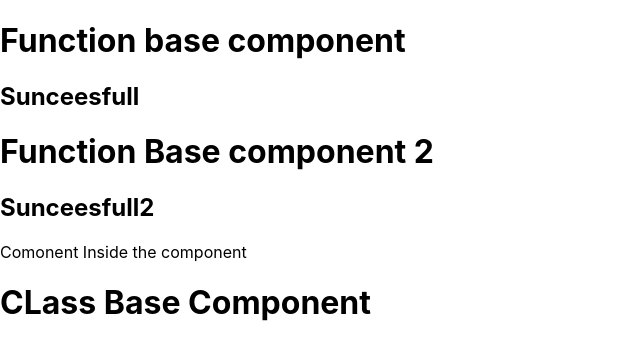
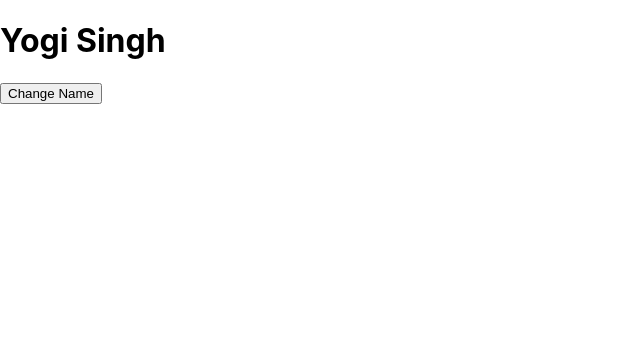
Before and after one commit to theyogender/Reactjs, a React (Create React App) app in the folder reactjs/: page / in a window 1280 px wide. Shown: the top 360 px of the page, without its empty margins (0-640 px from the left). Built offline with nearby package versions, Linux system fonts and the light colour scheme.

Commit message:
State and Props

```diff
--- a/reactjs/src/App.js
+++ b/reactjs/src/App.js
@@ -3,13 +3,22 @@ import './App.css';
 // import Fcompo from './Components/Fcomp';
 import {Fcompo} from './Components/Fcomp';
 import ClassBcompo from './Components/ClassBcompo';
+import State from './Components/Alert';
+import Prop from './Components/Prop';
+import { useState } from 'react';
 
 function App() {
+
+  const [n,u]=useState('Yogi Singh')
+
   return (
    <div>
-    <Fcomponent/>
-    <Fcompo/>
-    <ClassBcompo/>
+    {/* <Fcomponent/> */}
+    {/* <Fcompo/> */}
+    {/* <ClassBcompo/> */}
+    {/* <State/> */}
+    <Prop  name={n}/>
+    <button onClick={()=>{u('Yogender Kumar Singh')}}>Change Name</button>
    </div>
   );
 }
@@ -26,3 +35,6 @@ function Fcomponent(){    //Function Base component
 }
 
 export default App;
+
+//eval "$(ssh-agent -s)"
+//ssh-add -l
--- /dev/null
+++ b/reactjs/src/Components/Alert.js
@@ -0,0 +1,45 @@
+import { useState } from "react"
+
+function Alert(){
+
+    let data="Jai"
+
+    function AL(){
+        data="change"
+        alert(data)
+        //m=()=>{alert()}
+    }
+
+    return(
+        <div>
+            <h3>{data}</h3>
+            <button onClick={AL}> Clickme</button>
+        </div>
+    )
+}
+
+//if we use AL()in onCLick={AL()} then it we call alert automatically without clicking on it
+//as variable data='JAi' jai is not updated after calling funciton AL thats why we use state and props
+
+//state is a object that used to store  data and we can update that data using it
+//syntax : const [data,Update]=useState('Hi'),useState is a hook used to update data in that state
+//after updating state our component get rerendered
+
+function State(){
+    const [data,updata]=useState('Hii')
+
+    function Up(){
+        updata('Data Updated')
+        // alert(data)
+
+    }
+
+    return(
+        <>
+        <button onClick={Up}>CLick Me</button>
+        <h1>{data}</h1>
+        </>
+    )
+}
+
+export default State;
--- /dev/null
+++ b/reactjs/src/Components/Prop.js
@@ -0,0 +1,15 @@
+function Prop(p){
+
+
+
+    return(
+        <div>
+            <h1>{p.name}</h1>
+        </div>
+    )
+
+
+}
+export default Prop;
+
+//Props is just like parameters using which we can pass some data in a component
--- /dev/null
+++ b/reactjs/src/notes.js
@@ -0,0 +1,2 @@
+//JSX=Javascript Xml : Enable using html and Javascript in components
+//as in Only javascrpt we have to use <script></script> tags,without script tags it is very complicated ike using .creteElement('h1')
```
